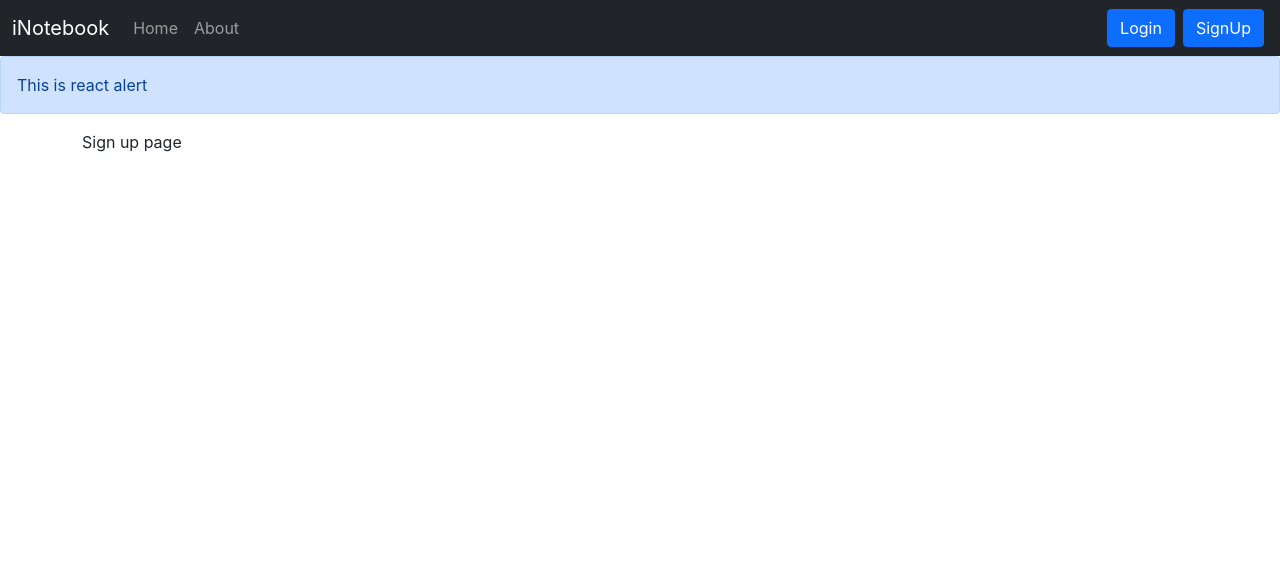
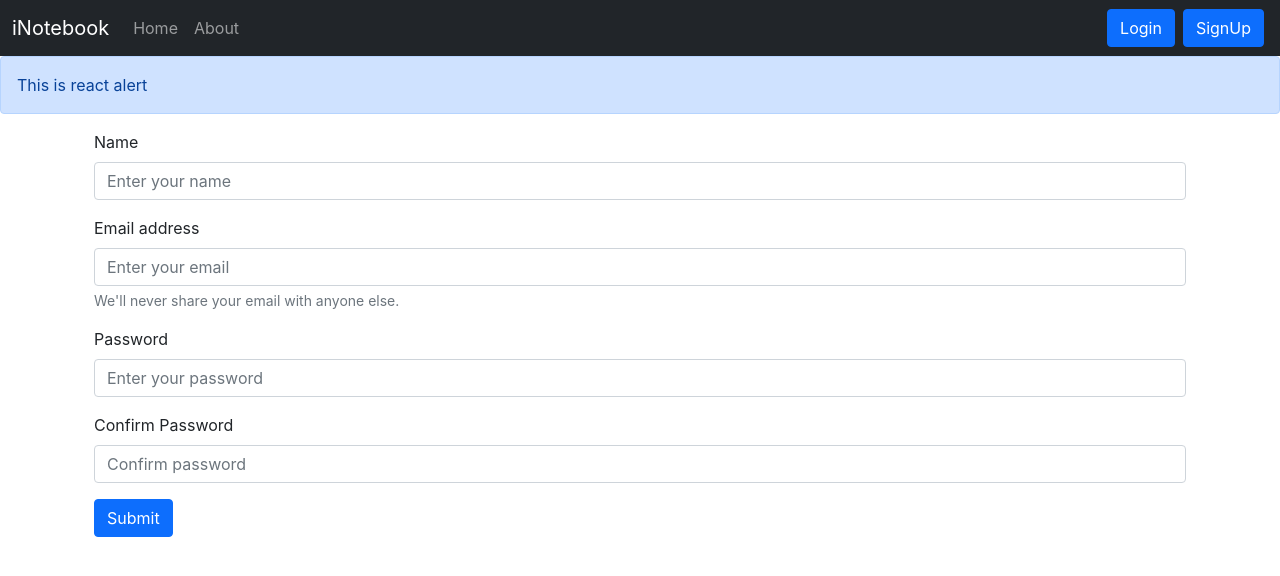
Before and after one commit to Prathik-reddy/iNoteBook, a React (Create React App) app: page /signup in a window 1280 px wide. Shown: the top 576 px of the page. Built offline with nearby package versions, Linux system fonts and the light colour scheme.

Commit message:
added SignUp component

```diff
--- a/src/components/Login.js
+++ b/src/components/Login.js
@@ -5,6 +5,7 @@
 const Login = () => {
     const [credentials, setCredentials] = useState({email:"", password:""})
     let history = useHistory();
+
     const handleSubmit = async (e) => {
         e.preventDefault();
         const response = await fetch('http://localhost:5000/api/auth/login', {
--- a/src/components/SignUp.js
+++ b/src/components/SignUp.js
@@ -1,9 +1,59 @@
-import React from 'react'
+import React, { useState } from 'react'
+import { useHistory } from 'react-router-dom'
 
 const SignUp = () => {
+    const [credentials, setCredentials] = useState({name:"",email:"", password:"",cpassword:""})
+    let history = useHistory();
+
+    const handleSubmit = async (e) => {
+        e.preventDefault();
+        const {name,email,password}=credentials;
+        const response = await fetch("http://localhost:5000/api/auth/createUser", {
+            method: 'POST',
+            headers: {
+                "Content-Type": "application/json",
+            },
+            body: JSON.stringify({name,email,password})
+        });
+        const json = await response.json();
+        console.log(json);
+        if (json.success) {
+            // save the auth token and redirect
+            localStorage.setItem('token', json.authtoken);
+            history.push("/")
+
+        }
+        else {
+            alert('Failed to login');
+        }
+
+    }
+    const onChange = (e) => {
+        setCredentials({ ...credentials, [e.target.name]: e.target.value })
+    }
+
     return (
-        <div>
-            Sign up page
+        <div className="container">
+            <form onSubmit={handleSubmit}>
+                <div className="mb-3">
+                    <label htmlFor="name" className="form-label">Name</label>
+                    <input type="text" className="form-control" onChange={onChange} id="name" name="name" placeholder="Enter your name"aria-describedby="emailHelp" />
+                </div>
+                <div className="mb-3">
+                    <label htmlFor="email" className="form-label">Email address</label>
+                    <input type="email" className="form-control" onChange={onChange} id="email" name="email" placeholder="Enter your email" aria-describedby="emailHelp" />
+                    <div id="emailHelp" className="form-text">We'll never share your email with anyone else.</div>
+                </div>
+                <div className="mb-3">
+                    <label htmlFor="password" className="form-label">Password</label>
+                    <input type="password" className="form-control" onChange={onChange} id="password" name="password" placeholder="Enter your password" minLength={5} required/>
+                </div>
+                <div className="mb-3">
+                    <label htmlFor="exampleInputPassword1" className="form-label">Confirm Password</label>
+                    <input type="password" className="form-control" onChange={onChange} id="cpassword" name="cpassword" placeholder="Confirm password" minLength={5} required/>
+                </div>
+                <button type="submit" className="btn btn-primary">Submit</button>
+            </form>
         </div>
     )
 }
```
Also changed, not shown: 1 other file (tests, documents, lock files or other folders).
